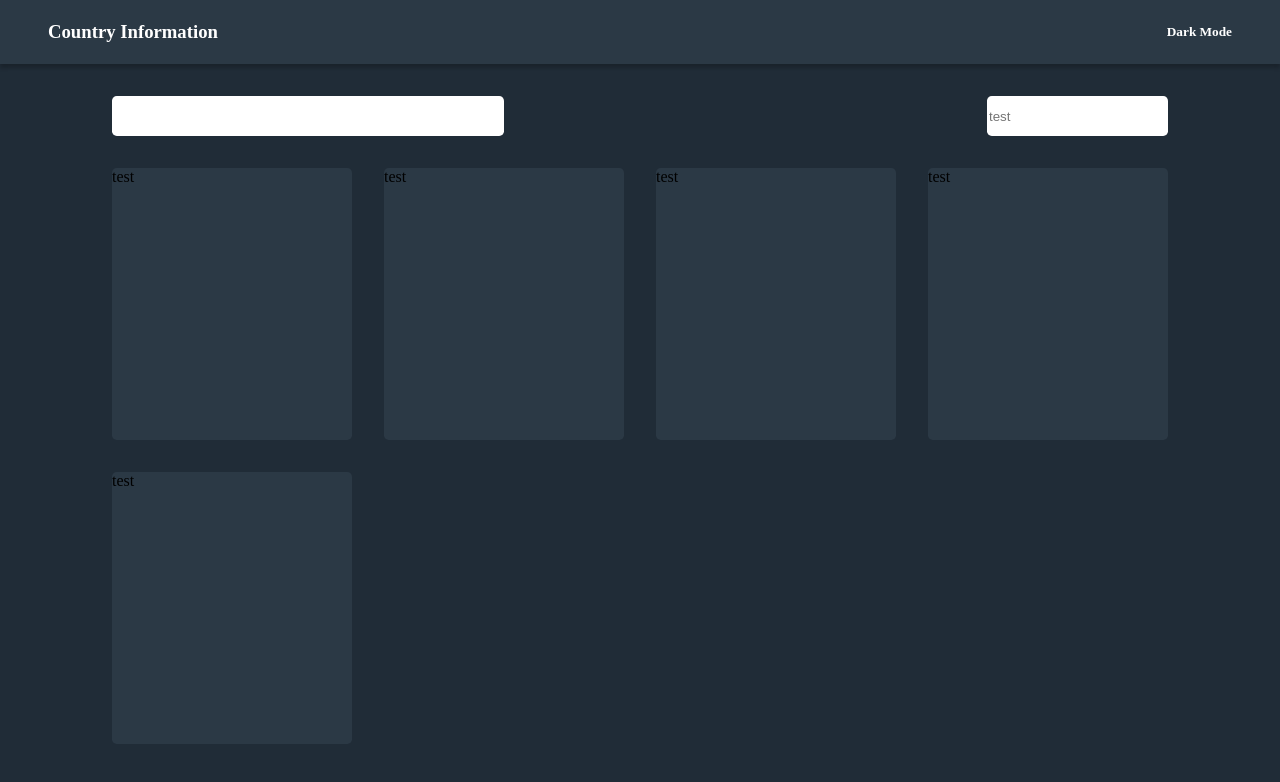
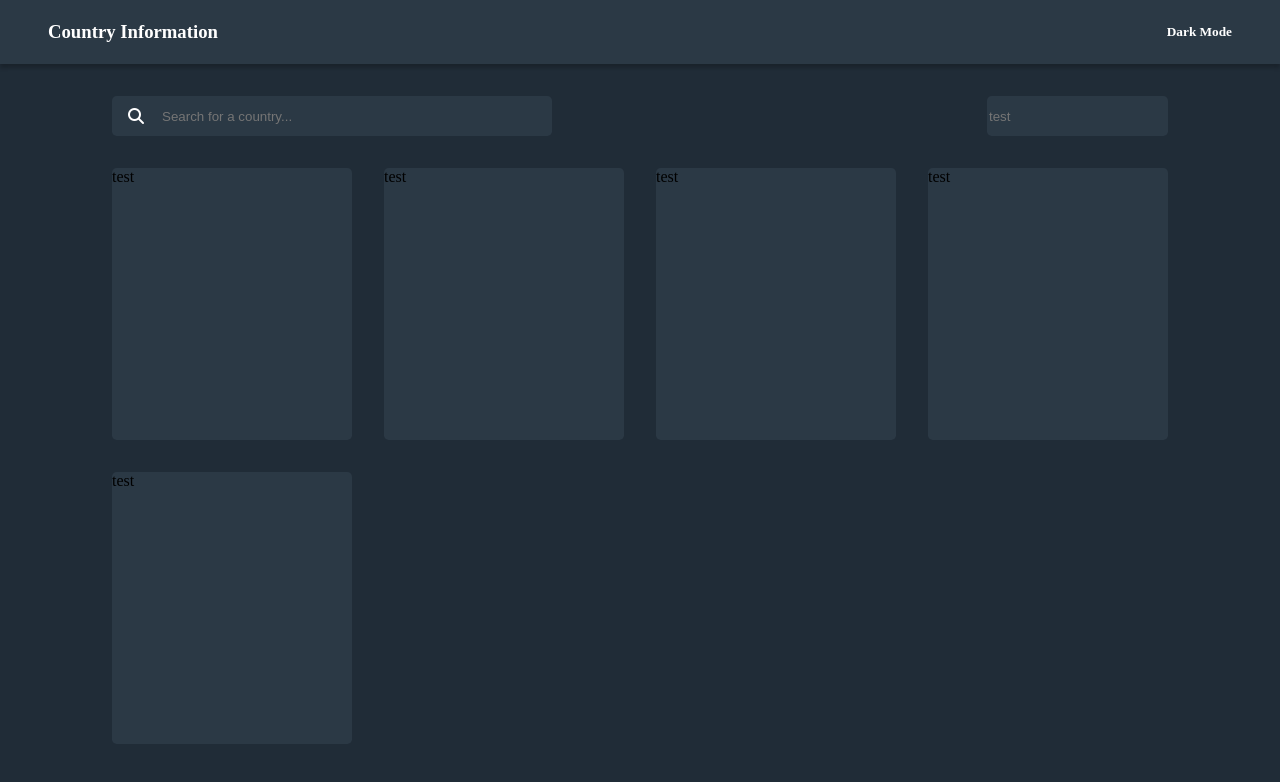
Before and after one commit to Scynes/country-lookup, a SvelteKit app: page / in a window 1280 px wide. Shown: the top 782 px of the page. Built offline with nearby package versions, Linux system fonts and the light colour scheme.

Commit message:
wip-landing: added search styling an icon

```diff
--- a/public/style.css
+++ b/public/style.css
@@ -28,6 +28,10 @@ body {
     height: 100%;
 }
 
+.width-3-rem {
+    width: 3rem;
+}
+
 .min-height-med {
     min-height: 4rem;
 }
@@ -48,6 +52,10 @@ body {
     justify-content: space-between;
 }
 
+.flex.justify-center {
+    justify-content: center;
+}
+
 .flex.align-center {
     align-items: center;
 }
@@ -66,6 +74,22 @@ body {
 
 .gap-med {
     gap: 2rem;
+}
+
+.absolute {
+    position: absolute;
+}
+
+.relative {
+    position: relative;
+}
+
+.border-radius-small {
+    border-radius: 0.3rem;
+}
+
+.overflow-hidden {
+    overflow: hidden;
 }
 
 /* ---------- *
@@ -96,6 +120,9 @@ input {
     min-height: 2.5rem;
     outline: none;
     border: none;
+}
+
+input:not([type="search"]) {
     border-radius: 0.3rem;
 }
 
@@ -119,6 +146,10 @@ input[type="search"] {
     display: grid;
     grid-template-rows: auto 1fr;
     gap: 2rem;
+}
+
+.fa-magnifying-glass {
+
 }
 
 .card {
--- a/src/app.html
+++ b/src/app.html
@@ -3,6 +3,7 @@
 	<head>
 		<meta charset="utf-8" />
 		<link rel="icon" href="%sveltekit.assets%/favicon.png" />
+		<script src="https://kit.fontawesome.com/5f24e6bf59.js" crossorigin="anonymous"></script>
 		<meta name="viewport" content="width=device-width" />
 		%sveltekit.head%
 	</head>
--- a/src/routes/+page.svelte
+++ b/src/routes/+page.svelte
@@ -1,7 +1,12 @@
 <div id="lookup-container">
     <div class="flex space-between wrap gap-med">
-        <input type="search" name="" id="">
-        <input type="text" placeholder="test">
+        <div class="flex border-radius-small overflow-hidden">
+            <div class="flex justify-center align-center height-full width-3-rem secondary-bg-col">
+                <i class="fa-solid fa-magnifying-glass primary-font-col"></i>
+            </div>
+            <input class="secondary-bg-col primary-font-col" type="search" name="" id="" placeholder="Search for a country...">
+        </div>
+        <input class="secondary-bg-col" type="text" placeholder="test">
     </div>
     <div class="card">
         test
```
